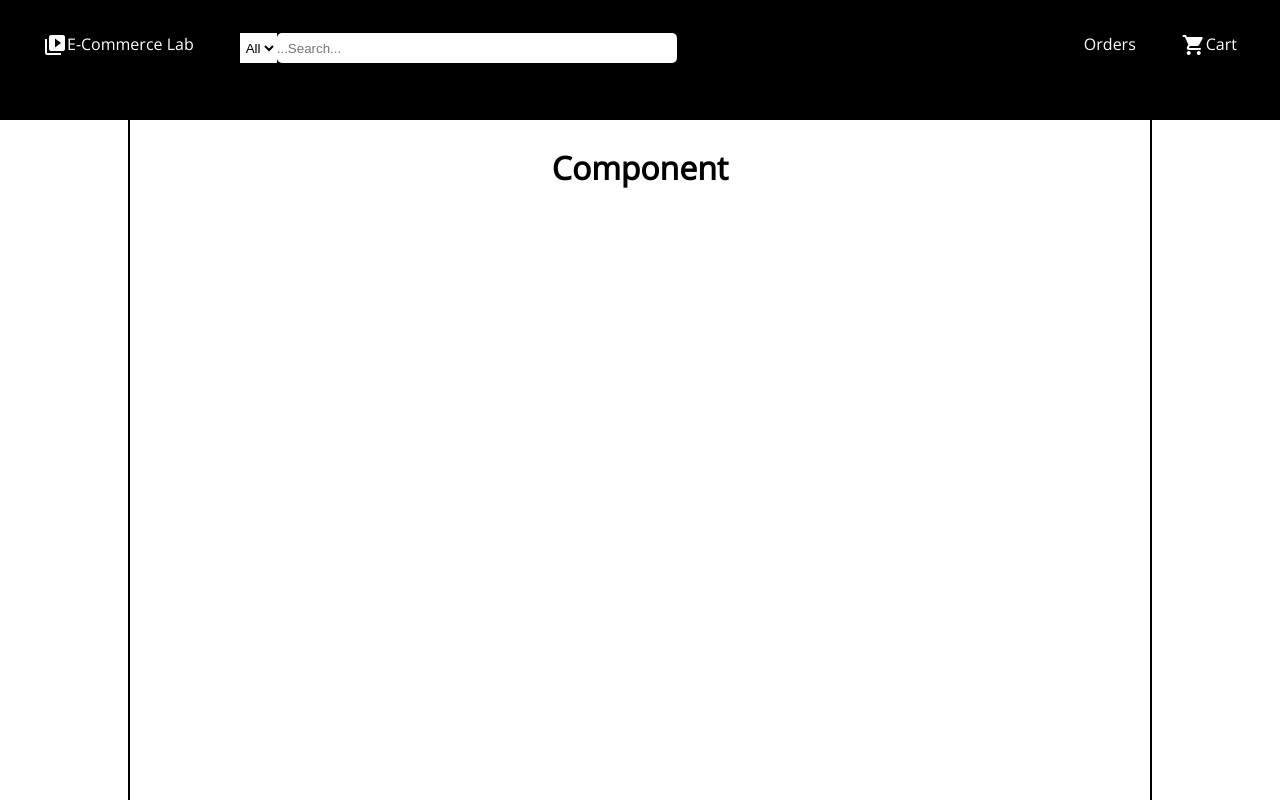
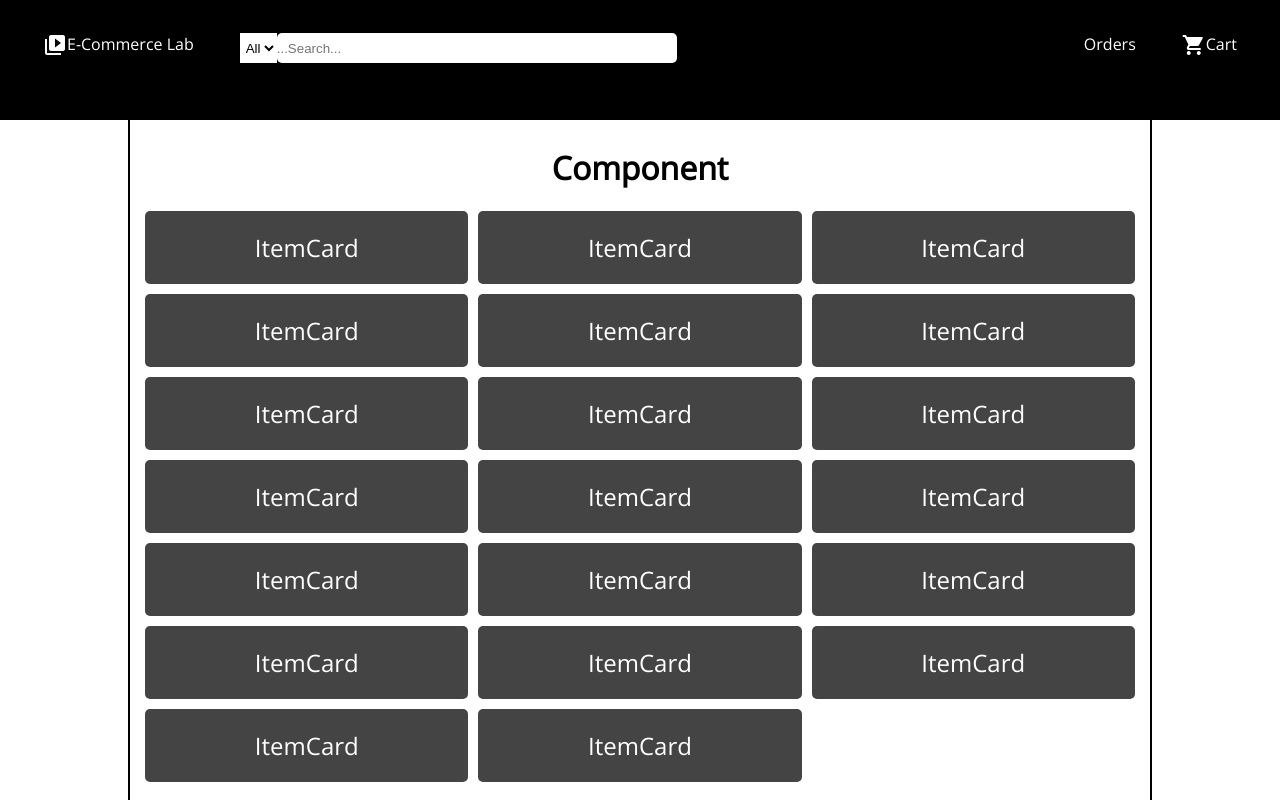
Before and after one commit to reireynoso/block-flix-lab, a React (Create React App) app: page / in a window 1280 px wide. Built offline with nearby package versions, Linux system fonts and the light colour scheme; data requests are answered from the project's data file.

Commit message:
changes to css

```diff
--- a/src/App.css
+++ b/src/App.css
@@ -13,8 +13,22 @@ body{
   height: 15vh;
 }
 
-.items-container{
+.e-commerce-container{
+  display: grid;
+  grid-template-columns: 32% 32% 32%;
+  grid-gap: 10px;
+  background-color: #fff;
+  color: #444;
+  justify-content: center;
+}
 
+.item-card {
+  background-color: #444;
+  color: #fff;
+  border-radius: 5px;
+  padding: 20px;
+  font-size: 150%;
+  align-self: stretch;
 }
 
 .main-component {
--- a/src/App.js
+++ b/src/App.js
@@ -4,11 +4,21 @@ import Header from './components/Header'
 import MainContainer from './components/MainContainer'
 
 class App extends React.Component {
+  state = {
+    items: []
+  }
+  componentDidMount(){
+    fetch(`http://localhost:4000/items`)
+    .then(res => res.json())
+    .then(items => this.setState({
+      items
+    }))
+  }
   render(){
     return (
       <div className="App">
         <Header/>
-        <MainContainer/>
+        <MainContainer items={this.state.items}/>
       </div>
     );
   }
--- a/src/components/ItemCard.js
+++ b/src/components/ItemCard.js
@@ -2,7 +2,7 @@ import React from 'react'
 
 const ItemCard = () => {
     return(
-        <div>
+        <div className="item-card">
             ItemCard
         </div>
     )
--- a/src/components/ItemsContainer.js
+++ b/src/components/ItemsContainer.js
@@ -1,10 +1,12 @@
 import React from 'react'
 import ItemCard from './ItemCard'
 
-const ItemsContainer = () => {
+const ItemsContainer = (props) => {
     return(
-        <div className="items-container">
-
+        <div className="e-commerce-container">
+            {
+                props.items.map(item => <ItemCard key={item.id} item={item}/>)
+            }
         </div>
     )
 }
--- a/src/components/MainContainer.js
+++ b/src/components/MainContainer.js
@@ -1,12 +1,12 @@
 import React, { Component } from 'react';
 import ItemsContainer from './ItemsContainer'
 
-export default class componentName extends Component {
+export default class MainContainer extends Component {
   render() {
     return (
       <div className="main-component">
           <h1>Component</h1>
-          <ItemsContainer/>
+          <ItemsContainer items={this.props.items}/>
       </div>
     );
   }
```
